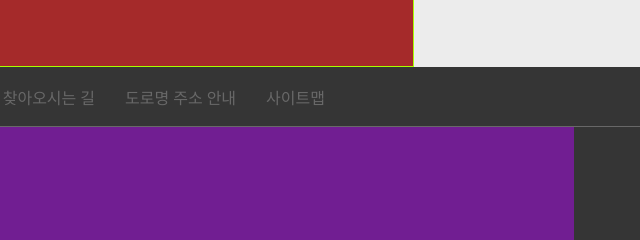
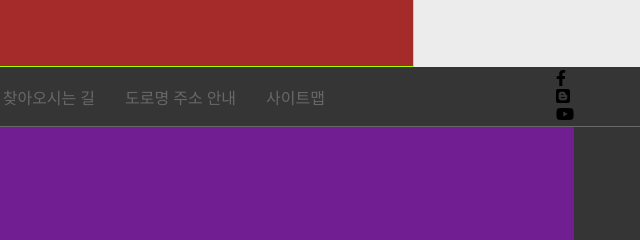
Before and after one commit to sdb1226/Kuvriov, a plain HTML site: page index.html in a window 1280 px wide. Shown: the part 987-1227 px from the top of the page, 546-1186 px from the left. Drawn offline with nearby package versions, Linux system fonts and the light colour scheme.

Commit message:
Update index.html

```diff
--- a/index.html
+++ b/index.html
@@ -119,6 +119,17 @@
                         <li class="footer_hd_btn">도로명 주소 안내</li>
                         <li class="footer_hd_btn">사이트맵</li>
                     </ul>
+                    <ul class="footer_hd_sns_container">
+                        <li class="footer_hd_sns">
+                            <i class="fab fa-facebook-f"></i>
+                        </li>
+                        <li class="footer_hd_sns">
+                            <i class="fab fa-blogger"></i>
+                        </li>
+                        <li class="footer_hd_sns">
+                            <i class="fab fa-youtube"></i>
+                        </li>
+                    </ul>
                 </div>
             </div>
             <div class="footer_bd">
```
